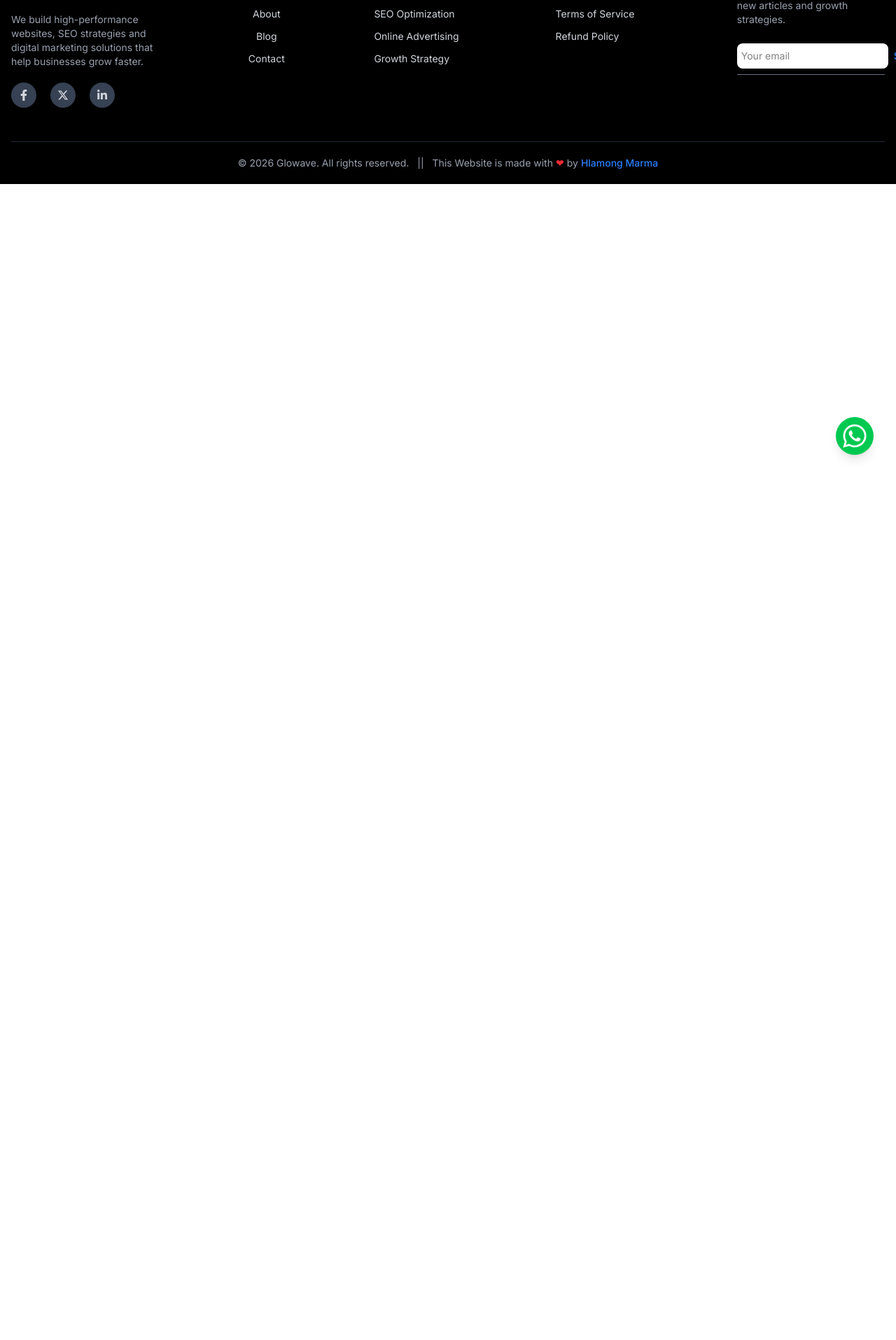
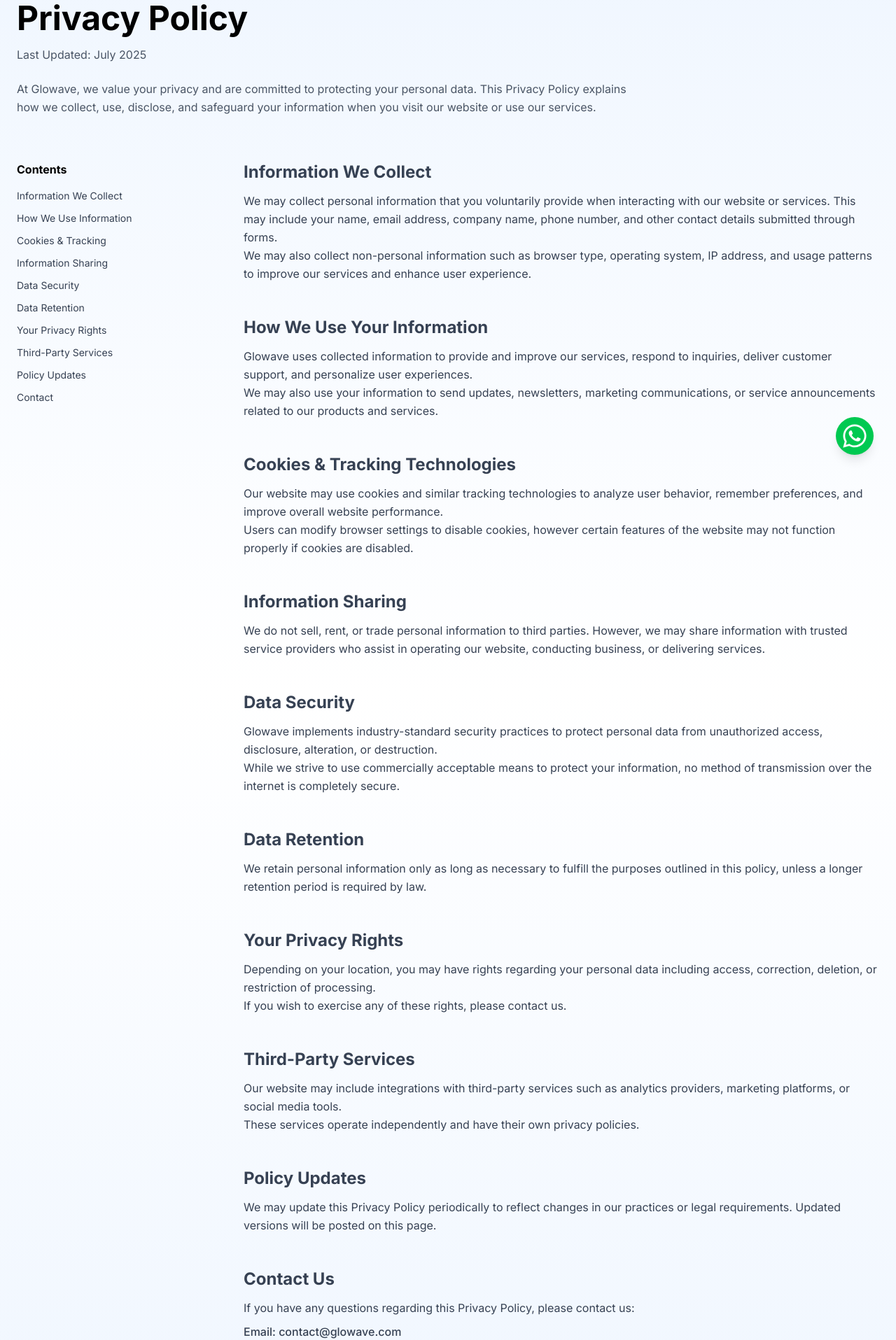
Before and after one commit to Hlamong55/Glowave-Website, a React (Vite) app: page /privacy-policy in a window 1280 px wide. Shown: the part 126-2041 px from the top of the page at 70% size. Before the commit the page ends 800 px from the top, so only its background shows below. Built offline with nearby package versions, Linux system fonts and the light colour scheme.

Commit message:
implement privacy policy page with details

```diff
--- a/src/components/layout/Footer.jsx
+++ b/src/components/layout/Footer.jsx
@@ -86,7 +86,7 @@
 
           <ul className="space-y-3 text-sm">
             <li>
-              <Link to="/">Privacy Policy</Link>
+              <Link to="/privacy-policy">Privacy Policy</Link>
             </li>
             <li>
               <Link to="/about">Terms of Service</Link>
--- a/src/pages/Services.jsx
+++ b/src/pages/Services.jsx
@@ -129,7 +129,7 @@
             <motion.div
               key={i}
               whileHover={{ y: -10 }}
-              className="bg-white/70 backdrop-blur-xl p-8 rounded-2xl shadow-lg border border-gray-300 text-center"
+              className="bg-white/70 backdrop-blur-xl p-8 rounded-2xl shadow-lg border border-gray-300 text-center hover:shadow-xl hover:bg-purple-50"
             >
               <div className="text-blue-600 text-4xl mb-4 flex items-center justify-center">
                 {service.icon}
--- /dev/null
+++ b/src/pages/privacyPolicy.jsx
@@ -0,0 +1,236 @@
+import { Link } from "react-router-dom";
+
+function PrivacyPolicy() {
+  return (
+    <section className="pt-32 pb-18 bg-linear-to-b from-blue-50 via-white to-blue-50">
+      <div className="max-w-7xl mx-auto px-6">
+        {/* Hero */}
+
+        <div className="mb-16">
+          <h1 className="text-4xl md:text-5xl font-bold mb-4">
+            Privacy Policy
+          </h1>
+
+          <p className="text-gray-600 mb-6">Last Updated: July 2025</p>
+
+          <p className="text-gray-600 max-w-4xl leading-relaxed">
+            At Glowave, we value your privacy and are committed to protecting
+            your personal data. This Privacy Policy explains how we collect,
+            use, disclose, and safeguard your information when you visit our
+            website or use our services.
+          </p>
+        </div>
+
+        {/* Layout */}
+
+        <div className="grid md:grid-cols-[260px_1fr] gap-16">
+          {/* Table of Contents */}
+
+          <aside className="hidden md:block sticky top-32 h-fit">
+            <h3 className="font-bold mb-4">Contents</h3>
+
+            <ul className="space-y-3 text-sm text-gray-700">
+              <li>
+                <a href="#information">Information We Collect</a>
+              </li>
+              <li>
+                <a href="#usage">How We Use Information</a>
+              </li>
+              <li>
+                <a href="#cookies">Cookies & Tracking</a>
+              </li>
+              <li>
+                <a href="#sharing">Information Sharing</a>
+              </li>
+              <li>
+                <a href="#security">Data Security</a>
+              </li>
+              <li>
+                <a href="#retention">Data Retention</a>
+              </li>
+              <li>
+                <a href="#rights">Your Privacy Rights</a>
+              </li>
+              <li>
+                <a href="#thirdparty">Third-Party Services</a>
+              </li>
+              <li>
+                <a href="#updates">Policy Updates</a>
+              </li>
+              <li>
+                <a href="#contact">Contact</a>
+              </li>
+            </ul>
+          </aside>
+
+          {/* Content */}
+
+          <div className="space-y-12 text-gray-700 leading-relaxed">
+            {/* Section */}
+
+            <section id="information">
+              <h2 className="text-2xl font-bold mb-3">
+                Information We Collect
+              </h2>
+
+              <p>
+                We may collect personal information that you voluntarily provide
+                when interacting with our website or services. This may include
+                your name, email address, company name, phone number, and other
+                contact details submitted through forms.
+              </p>
+
+              <p>
+                We may also collect non-personal information such as browser
+                type, operating system, IP address, and usage patterns to
+                improve our services and enhance user experience.
+              </p>
+            </section>
+
+            <section id="usage">
+              <h2 className="text-2xl font-bold mb-3">
+                How We Use Your Information
+              </h2>
+
+              <p>
+                Glowave uses collected information to provide and improve our
+                services, respond to inquiries, deliver customer support, and
+                personalize user experiences.
+              </p>
+
+              <p>
+                We may also use your information to send updates, newsletters,
+                marketing communications, or service announcements related to
+                our products and services.
+              </p>
+            </section>
+
+            <section id="cookies">
+              <h2 className="text-2xl font-bold mb-3">
+                Cookies & Tracking Technologies
+              </h2>
+
+              <p>
+                Our website may use cookies and similar tracking technologies to
+                analyze user behavior, remember preferences, and improve overall
+                website performance.
+              </p>
+
+              <p>
+                Users can modify browser settings to disable cookies, however
+                certain features of the website may not function properly if
+                cookies are disabled.
+              </p>
+            </section>
+
+            <section id="sharing">
+              <h2 className="text-2xl font-bold mb-3">
+                Information Sharing
+              </h2>
+
+              <p>
+                We do not sell, rent, or trade personal information to third
+                parties. However, we may share information with trusted service
+                providers who assist in operating our website, conducting
+                business, or delivering services.
+              </p>
+            </section>
+
+            <section id="security">
+              <h2 className="text-2xl font-bold mb-3">Data Security</h2>
+
+              <p>
+                Glowave implements industry-standard security practices to
+                protect personal data from unauthorized access, disclosure,
+                alteration, or destruction.
+              </p>
+
+              <p>
+                While we strive to use commercially acceptable means to protect
+                your information, no method of transmission over the internet is
+                completely secure.
+              </p>
+            </section>
+
+            <section id="retention">
+              <h2 className="text-2xl font-bold mb-3">Data Retention</h2>
+
+              <p>
+                We retain personal information only as long as necessary to
+                fulfill the purposes outlined in this policy, unless a longer
+                retention period is required by law.
+              </p>
+            </section>
+
+            <section id="rights">
+              <h2 className="text-2xl font-bold mb-3">
+                Your Privacy Rights
+              </h2>
+
+              <p>
+                Depending on your location, you may have rights regarding your
+                personal data including access, correction, deletion, or
+                restriction of processing.
+              </p>
+
+              <p>
+                If you wish to exercise any of these rights, please contact us.
+              </p>
+            </section>
+
+            <section id="thirdparty">
+              <h2 className="text-2xl font-bold mb-3">
+                Third-Party Services
+              </h2>
+
+              <p>
+                Our website may include integrations with third-party services
+                such as analytics providers, marketing platforms, or social
+                media tools.
+              </p>
+
+              <p>
+                These services operate independently and have their own privacy
+                policies.
+              </p>
+            </section>
+
+            <section id="updates">
+              <h2 className="text-2xl font-bold mb-3">Policy Updates</h2>
+
+              <p>
+                We may update this Privacy Policy periodically to reflect
+                changes in our practices or legal requirements. Updated versions
+                will be posted on this page.
+              </p>
+            </section>
+
+            <section id="contact">
+              <h2 className="text-2xl font-bold mb-3">Contact Us</h2>
+
+              <p>
+                If you have any questions regarding this Privacy Policy, please
+                contact us:
+              </p>
+
+              <p className="font-medium mt-2">Email: contact@glowave.com</p>
+            </section>
+
+            {/* Back */}
+
+            <div className="pt-10 border-t">
+              <Link
+                to="/contact"
+                className="text-blue-600 font-semibold hover:underline"
+              >
+                Need help? Contact our team →
+              </Link>
+            </div>
+          </div>
+        </div>
+      </div>
+    </section>
+  );
+}
+
+export default PrivacyPolicy;
--- a/src/routes/AppRoutes.jsx
+++ b/src/routes/AppRoutes.jsx
@@ -6,6 +6,7 @@
 import Blog from "../pages/Blog"
 import BlogPost from "../pages/BlogPost"
 import Contact from "../pages/Contact"
+import PrivacyPolicy from "../pages/privacyPolicy"
 
 function AppRoutes() {
   return (
@@ -16,6 +17,7 @@
       <Route path="/blog" element={<Blog />} />
       <Route path="/blog/:slug" element={<BlogPost />} />
       <Route path="/contact" element={<Contact />} />
+      <Route path="/privacy-policy" element={<PrivacyPolicy />} />
     </Routes>
   )
 }
```
Also changed, not shown: src/pages/About.jsx (+10 -10 lines).
